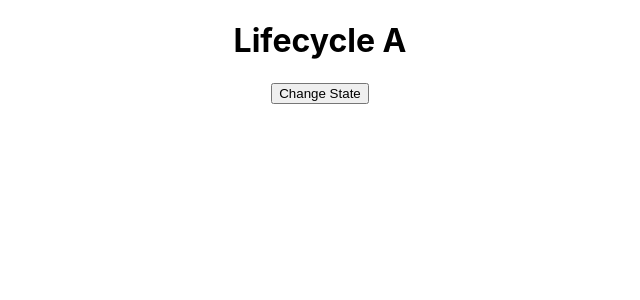
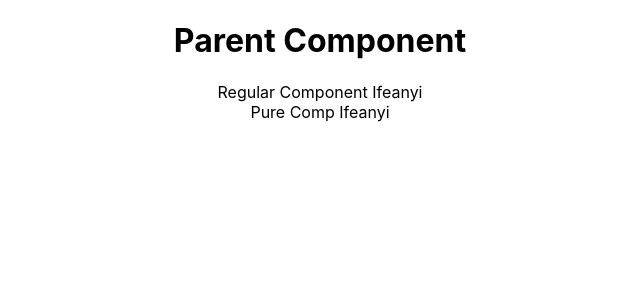
Before and after one commit to omeatai/src-react-typescript, a React (Create React App) app in the folder ce-react/: page / in a window 1280 px wide. Shown: the top 300 px of the page, without its empty margins (320-960 px from the left). Built offline with nearby package versions, Linux system fonts and the light colour scheme.

Commit message:
17. Pure Components
17. Pure Components

```diff
--- a/ce-react/src/App.js
+++ b/ce-react/src/App.js
@@ -1,10 +1,10 @@
 import "./App.css";
-import LifeCycle from "./components/LifeCycle";
+import ParentComp from "./components/ParentComp";
 
 function App() {
   return (
     <div className="App">
-      <LifeCycle />
+      <ParentComp />
     </div>
   );
 }
--- /dev/null
+++ b/ce-react/src/components/ParentComp.jsx
@@ -0,0 +1,35 @@
+import React, { Component } from "react";
+import RegComp from "./RegComp";
+import PureComp from "./PureComp";
+
+class ParentComp extends Component {
+  constructor(props) {
+    super(props);
+
+    this.state = {
+      name: "Ifeanyi",
+    };
+  }
+
+  componentDidMount() {
+    // console.log("ParentComp Component Mounted");
+    setInterval(() => {
+      this.setState({
+        name: "Ifeanyi",
+      });
+    }, 2000);
+  }
+
+  render() {
+    console.log("*********PARENT COMP RENDER*********");
+    return (
+      <div>
+        <h1>Parent Component</h1>
+        <RegComp name={this.state.name} />
+        <PureComp name={this.state.name} />
+      </div>
+    );
+  }
+}
+
+export default ParentComp;
--- /dev/null
+++ b/ce-react/src/components/PureComp.jsx
@@ -0,0 +1,10 @@
+import React, { PureComponent } from "react";
+
+export class PureComp extends PureComponent {
+  render() {
+    console.log("PURE COMP RENDER");
+    return <div>Pure Comp {this.props.name}</div>;
+  }
+}
+
+export default PureComp;
--- /dev/null
+++ b/ce-react/src/components/RegComp.jsx
@@ -0,0 +1,10 @@
+import React, { Component } from "react";
+
+class RegComp extends Component {
+  render() {
+    console.log("REGULAR COMP RENDER");
+    return <div>Regular Component {this.props.name}</div>;
+  }
+}
+
+export default RegComp;
```
